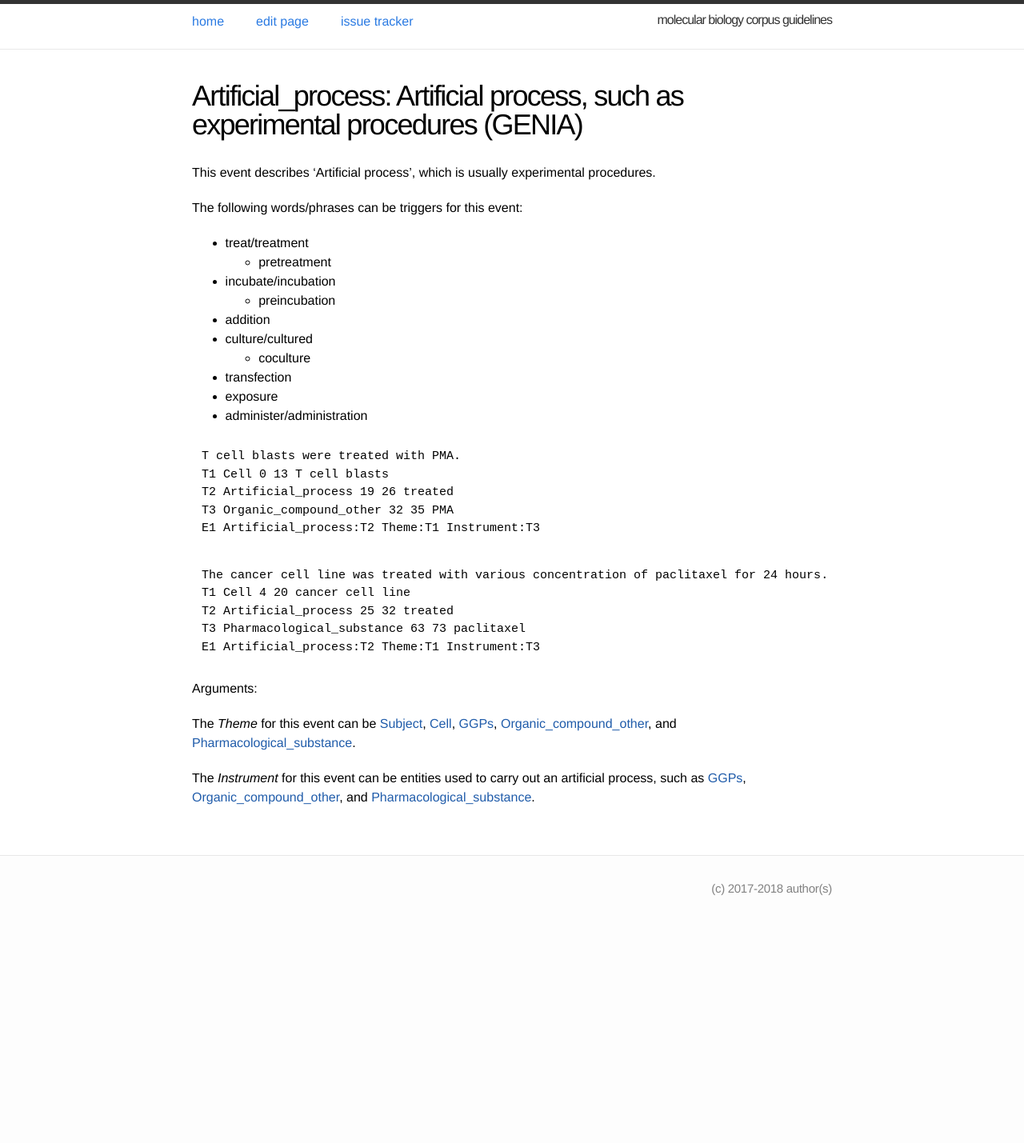
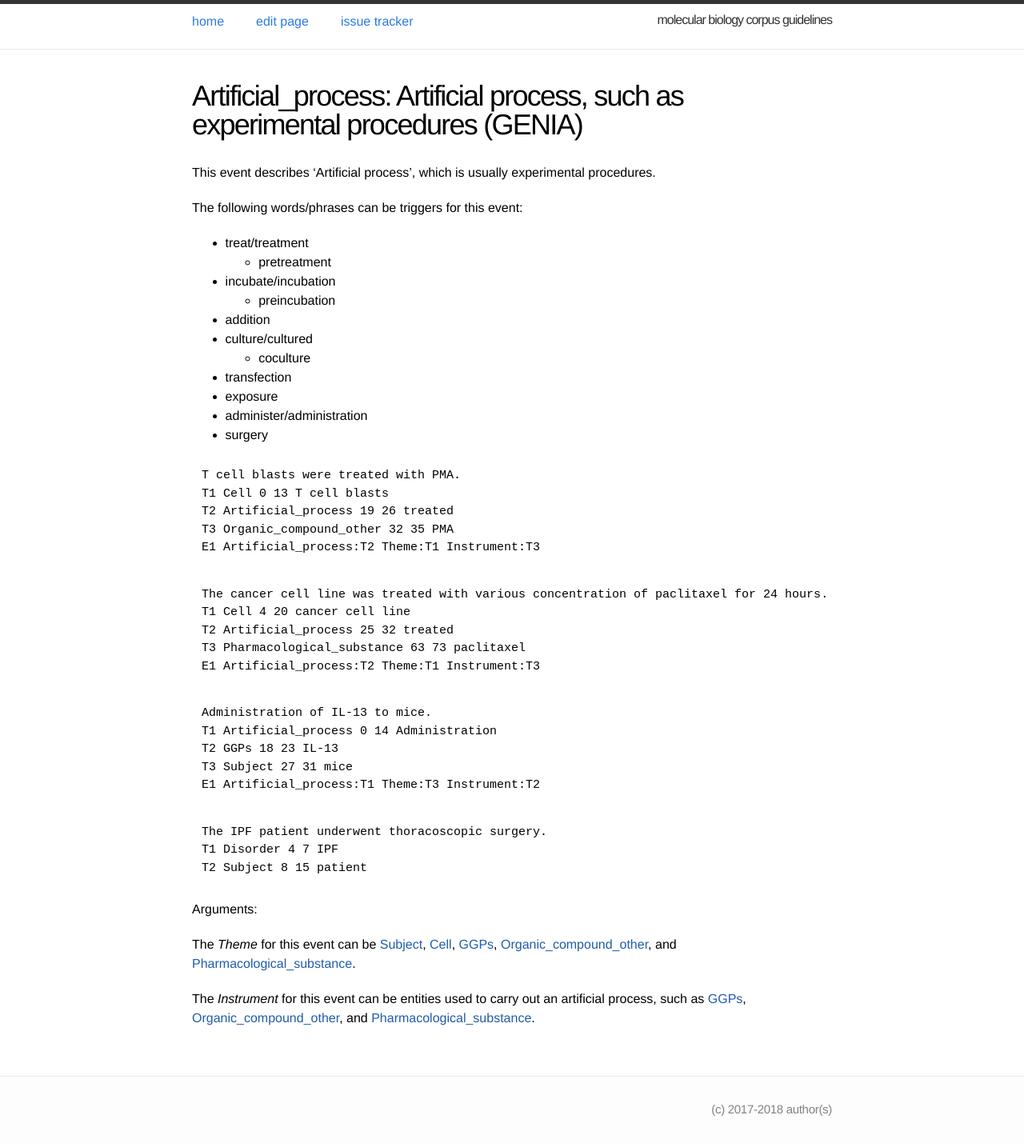
Before and after one commit to ezcatdb/molbiol_lung_corpus-guidelines, a Jekyll site: the page built from _event/Artificial_process.md, in a window 1280 px wide. Shown: the whole page at 80% size. Built offline with Jekyll 4.4.1, drawn with Linux system fonts in a browser that asks for light colours; before the commit the page ends 1153 px from its top, so only the background shows below that.

Commit message:
two new sample sentences in _event/Artificial_process.md

```diff
--- a/_event/Artificial_process.md
+++ b/_event/Artificial_process.md
@@ -19,6 +19,7 @@ The following words/phrases can be triggers for this event:
 - transfection
 - exposure
 - administer/administration
+- surgery
 
 ~~~ann
 T cell blasts were treated with PMA.
@@ -34,6 +35,20 @@ T2 Artificial_process 25 32 treated
 T3 Pharmacological_substance 63 73 paclitaxel
 E1 Artificial_process:T2 Theme:T1 Instrument:T3
 ~~~
+~~~ ann
+Administration of IL-13 to mice.
+T1 Artificial_process 0 14 Administration
+T2 GGPs 18 23 IL-13
+T3 Subject 27 31 mice
+E1 Artificial_process:T1 Theme:T3 Instrument:T2
+~~~
+~~~ ann
+The IPF patient underwent thoracoscopic surgery.
+T1 Disorder 4 7 IPF
+T2 Subject 8 15 patient
+~~~
+
+
 
 Arguments:
 
```
